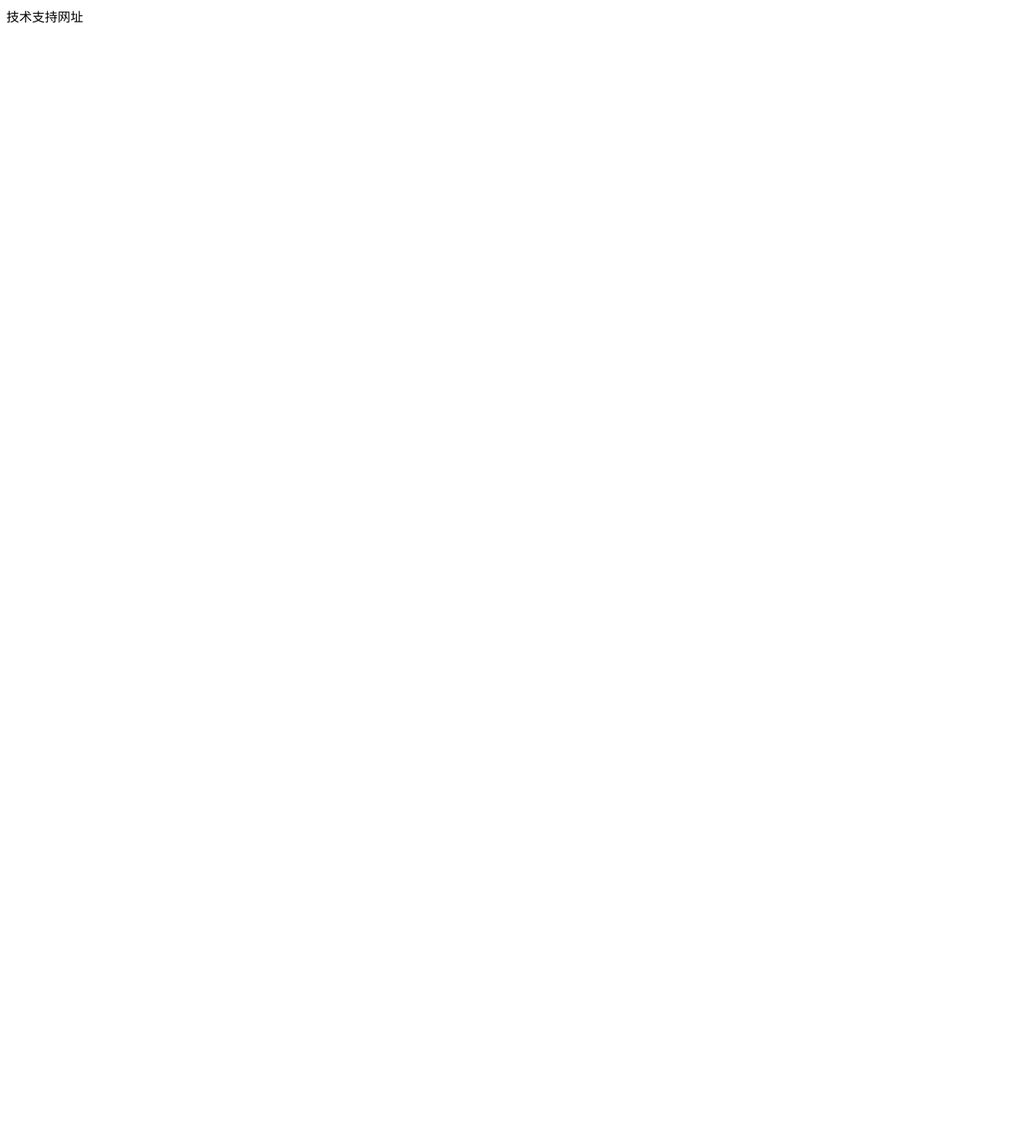
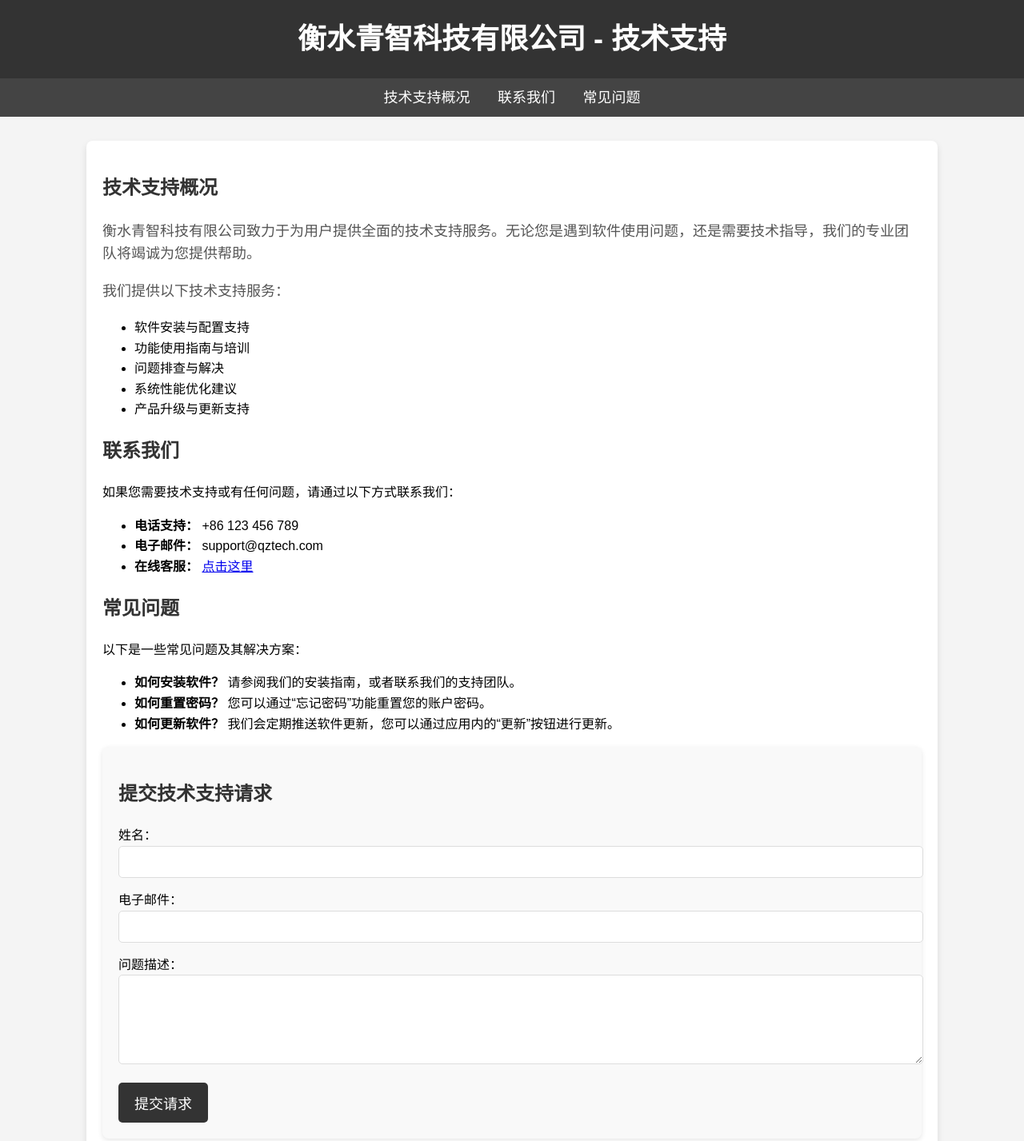
Before and after one commit to hs-qingzhi/support, a plain HTML site: page index.html in a window 1280 px wide. Shown: the top 1427 px of the page at 80% size. Before the commit the page ends 800 px from the top, so only its background shows below. Drawn offline with Linux system fonts and the light colour scheme.

Commit message:
Update index.html

```diff
--- a/index.html
+++ b/index.html
@@ -1 +1,148 @@
-技术支持网址
+<!DOCTYPE html>
+<html lang="zh">
+<head>
+    <meta charset="UTF-8">
+    <meta name="viewport" content="width=device-width, initial-scale=1.0">
+    <title>技术支持 - 衡水青智科技有限公司</title>
+    <style>
+        body {
+            font-family: Arial, sans-serif;
+            line-height: 1.6;
+            margin: 0;
+            padding: 0;
+            background-color: #f4f4f4;
+        }
+        header {
+            background-color: #333;
+            color: #fff;
+            text-align: center;
+            padding: 20px 0;
+        }
+        header h1 {
+            margin: 0;
+            font-size: 36px;
+        }
+        nav {
+            background-color: #444;
+            padding: 10px 0;
+            text-align: center;
+        }
+        nav a {
+            color: #fff;
+            margin: 0 15px;
+            text-decoration: none;
+            font-size: 18px;
+        }
+        nav a:hover {
+            color: #ff9e00;
+        }
+        .container {
+            width: 80%;
+            margin: 30px auto;
+            background-color: #fff;
+            padding: 20px;
+            border-radius: 8px;
+            box-shadow: 0 4px 8px rgba(0, 0, 0, 0.1);
+        }
+        h2 {
+            color: #333;
+        }
+        .support-info {
+            margin-bottom: 20px;
+        }
+        .support-info p {
+            font-size: 18px;
+            color: #555;
+        }
+        .contact-form {
+            background-color: #f9f9f9;
+            padding: 20px;
+            border-radius: 8px;
+            box-shadow: 0 2px 6px rgba(0, 0, 0, 0.1);
+        }
+        .contact-form input, .contact-form textarea {
+            width: 100%;
+            padding: 10px;
+            margin-bottom: 15px;
+            border: 1px solid #ddd;
+            border-radius: 5px;
+            font-size: 16px;
+        }
+        .contact-form button {
+            background-color: #333;
+            color: #fff;
+            border: none;
+            padding: 12px 20px;
+            font-size: 18px;
+            cursor: pointer;
+            border-radius: 5px;
+        }
+        .contact-form button:hover {
+            background-color: #ff9e00;
+        }
+    </style>
+</head>
+<body>
+    <header>
+        <h1>衡水青智科技有限公司 - 技术支持</h1>
+    </header>
+    <nav>
+        <a href="#overview">技术支持概况</a>
+        <a href="#contact">联系我们</a>
+        <a href="#faq">常见问题</a>
+    </nav>
+
+    <div class="container">
+        <section id="overview">
+            <h2>技术支持概况</h2>
+            <div class="support-info">
+                <p>衡水青智科技有限公司致力于为用户提供全面的技术支持服务。无论您是遇到软件使用问题，还是需要技术指导，我们的专业团队将竭诚为您提供帮助。</p>
+                <p>我们提供以下技术支持服务：</p>
+                <ul>
+                    <li>软件安装与配置支持</li>
+                    <li>功能使用指南与培训</li>
+                    <li>问题排查与解决</li>
+                    <li>系统性能优化建议</li>
+                    <li>产品升级与更新支持</li>
+                </ul>
+            </div>
+        </section>
+
+        <section id="contact">
+            <h2>联系我们</h2>
+            <p>如果您需要技术支持或有任何问题，请通过以下方式联系我们：</p>
+            <ul>
+                <li><strong>电话支持：</strong> +86 123 456 789</li>
+                <li><strong>电子邮件：</strong> support@qztech.com</li>
+                <li><strong>在线客服：</strong> <a href="https://www.qztech.com/livechat">点击这里</a></li>
+            </ul>
+        </section>
+
+        <section id="faq">
+            <h2>常见问题</h2>
+            <p>以下是一些常见问题及其解决方案：</p>
+            <ul>
+                <li><strong>如何安装软件？</strong> 请参阅我们的安装指南，或者联系我们的支持团队。</li>
+                <li><strong>如何重置密码？</strong> 您可以通过“忘记密码”功能重置您的账户密码。</li>
+                <li><strong>如何更新软件？</strong> 我们会定期推送软件更新，您可以通过应用内的“更新”按钮进行更新。</li>
+            </ul>
+        </section>
+
+        <section class="contact-form">
+            <h2>提交技术支持请求</h2>
+            <form action="#" method="post">
+                <label for="name">姓名：</label>
+                <input type="text" id="name" name="name" required>
+
+                <label for="email">电子邮件：</label>
+                <input type="email" id="email" name="email" required>
+
+                <label for="issue">问题描述：</label>
+                <textarea id="issue" name="issue" rows="5" required></textarea>
+
+                <button type="submit">提交请求</button>
+            </form>
+        </section>
+    </div>
+</body>
+</html>
```
